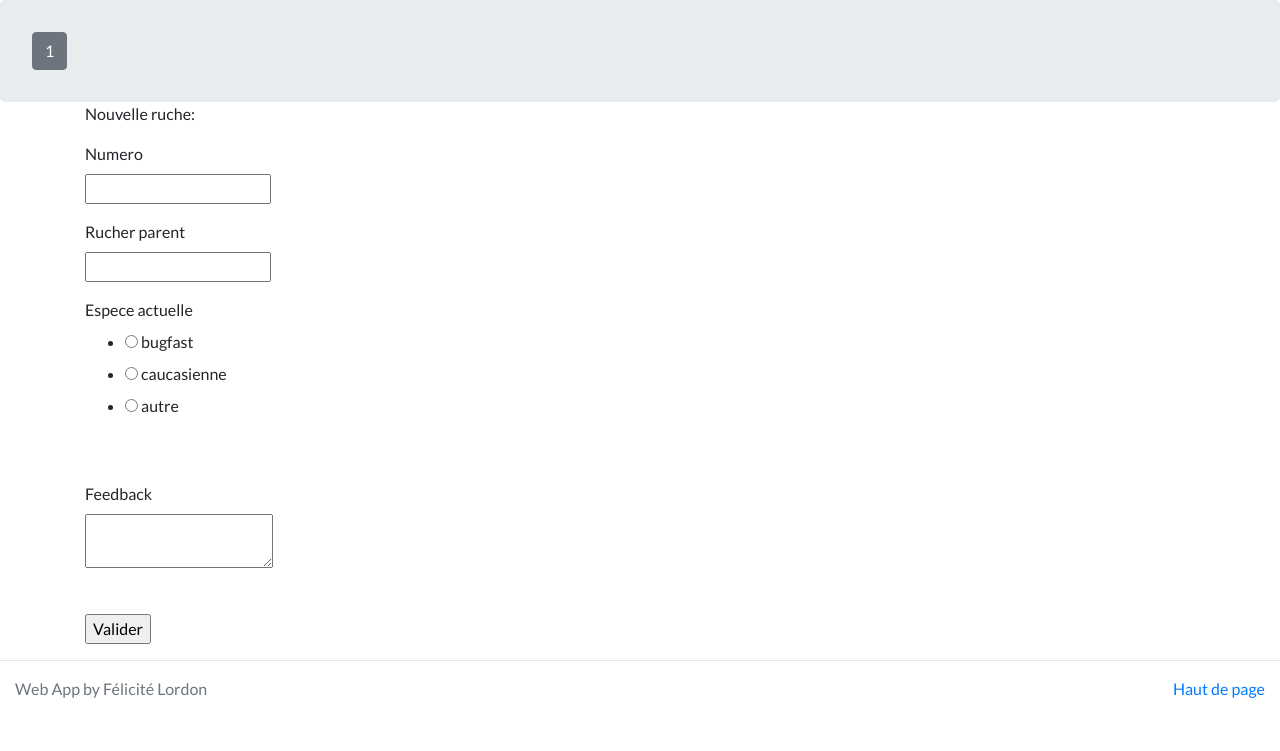
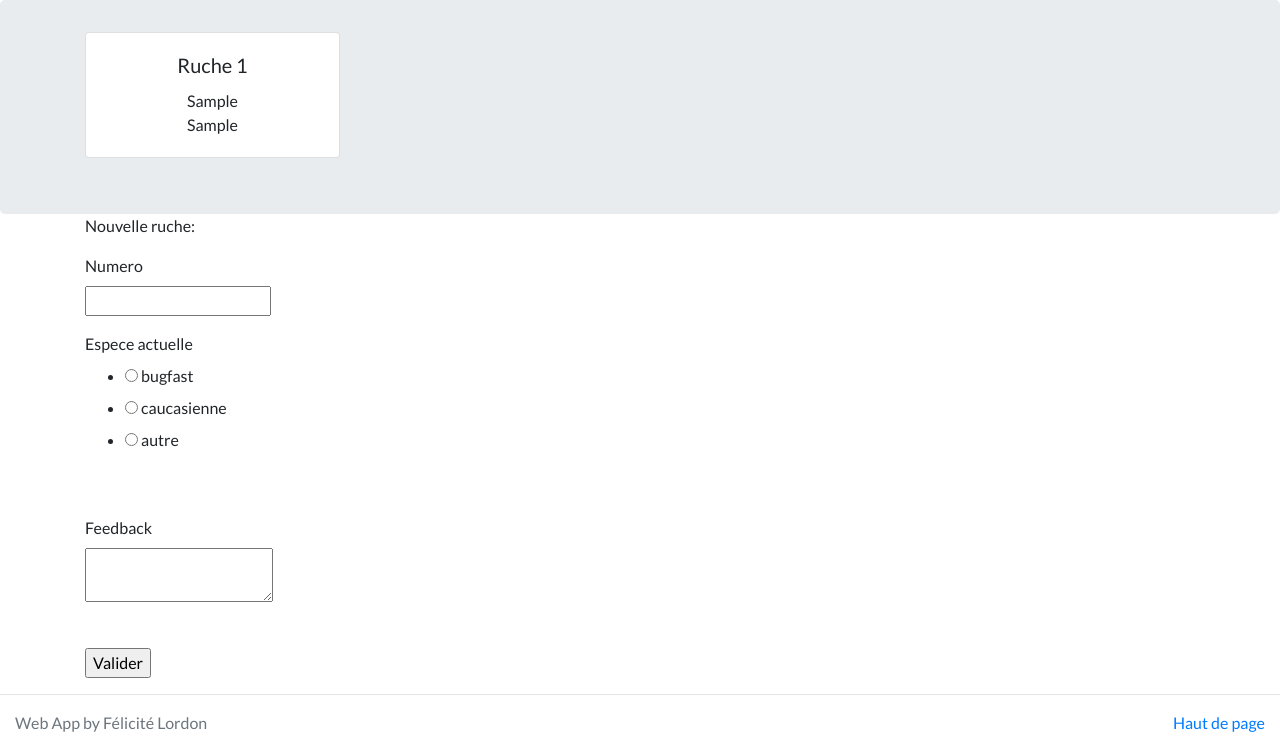
Before and after one commit to Alchemille/Rucher, a Flask app: page /rucher/1 in a window 1280 px wide. Shown: the part 56-807 px from the top of the page. Before the commit the page ends 754 px from the top, so only its background shows below. Run offline with Flask 2, Linux system fonts and the light colour scheme; tables that the repository leaves empty hold one stand-in row (values such as "Sample post"); some libraries are stand-ins or nearby versions.

Commit message:
Cards for ruches

```diff
--- a/app_pack/forms.py
+++ b/app_pack/forms.py
@@ -19,7 +19,7 @@ class RucheForm(FlaskForm):
 
     num = StringField("Numero",validators=[DataRequired()])
     breed = RadioField("Espece actuelle", choices = [('bugfast', 'bugfast'), ('caucasienne', 'caucasienne'), ('autre', 'autre')], validators=[DataRequired()])
-    rucher = StringField("Rucher parent", validators=[DataRequired()])
+    #rucher = StringField("Rucher parent", validators=[DataRequired()])
     #queen = StringField("Reine")
     feedback = TextAreaField()
     submit = SubmitField('Valider')
--- a/app_pack/models.py
+++ b/app_pack/models.py
@@ -64,7 +64,7 @@ class Rucher(db.Model):
         return URL
 
     def __repr__(self):
-        return '{} ruches à {}'.format(Ruche.query.filter_by(parent=self).count(), self.location)
+        return '{} à {}'.format(Ruche.query.filter_by(parent=self).count(), self.location)
 
 
 class Ruche(db.Model):
--- a/app_pack/routes.py
+++ b/app_pack/routes.py
@@ -19,7 +19,7 @@ from geojson import Point, Feature
 
 
 def create_position(id, title, latitude, longitude, description):
-    point = Point([latitude, longitude])
+    point = Point([longitude, latitude])
     properties = {
         "title": title,
         "description": description,
@@ -98,7 +98,7 @@ def see_rucher(id):
         db.session.add(new_ruche)
         db.session.commit()
 
-        return redirect(url_for('delete_rucher', id=id))
+        return redirect('#')
 
     return render_template('rucher.html', ruches=rucher.get_ruches(), form=form)
 
@@ -117,7 +117,7 @@ def add_ruche(rucher_id):
 
 @app.errorhandler(404)
 def page_not_found(e):
-    return render_template('404.html')
+    return render_template('404.html'), 404
 
 if __name__ == '__main__':
     app.run(reload= True, debug=True)
--- a/app_pack/templates/map.js
+++ b/app_pack/static/map.js
@@ -7,8 +7,7 @@ var map = new mapboxgl.Map({
 });
 map.on('load', function () {
 
-    var positions = {{ positions| safe
-}}
+    var positions = {{ positions | safe }}
     positions.forEach(function (marker) {
     var el = document.createElement('div');
     el.className = 'marker';
--- a/app_pack/templates/add_rucher.html
+++ b/app_pack/templates/add_rucher.html
@@ -62,8 +62,8 @@
             })
 
             map.on('click', function(e) {
-                document.getElementById("lat").value = e.lngLat.lng
-                document.getElementById("long").value = e.lngLat.lat
+                document.getElementById("long").value = e.lngLat.lng
+                document.getElementById("lat").value = e.lngLat.lat
             })
             </script>
         <p></p>
--- a/app_pack/templates/rucher.html
+++ b/app_pack/templates/rucher.html
@@ -2,14 +2,35 @@
 {% block content %}
 <div class="jumbotron">
 
-    <div class="btn-group" role="group" aria-label="Basic example">
+    <div class="container">
+        <div class="row">
 
         {% for i in ruches %}
 
-        <button type="button" class="btn btn-secondary">  {{ i.num }} </button>
+        <div class="col-md-3 mb-4">
+        <div class="card">
+            <div class="card-body text-center">
+                <h5 class="card-title"> Ruche {{ i.num }} </h5>
+
+                <p class="card-text">
+
+                {{ i.specie }}
+
+                {% if i.feedback %}
+                <br>
+                {{ i.feedback }}
+                {% endif %}
+
+                </p>
+
+
+            </div>
+        </div>
+        </div>
 
         {% endfor %}
 
+    </div>
     </div>
 
 </div>
@@ -28,12 +49,7 @@
             <span style="color: red;">[{{ error }}]</span>
             {% endfor %}
         </p>
-        <p>
-            {{ form.rucher.label }} <br> {{form.rucher}} <br>
-            {% for error in form.rucher.errors %}
-            <span style="color: red;">[{{ error }}]</span>
-            {% endfor %}
-        </p>
+
         {{ form.breed.label }} <br> {{form.breed}} <br>
         {% for error in form.breed.errors %}
         <span style="color: red;">[{{ error }}]</span>
--- a/app_pack/templates/ruchers.html
+++ b/app_pack/templates/ruchers.html
@@ -42,7 +42,7 @@
 <div class="jumbotron_feli jumbotron">
   <div class="d-flex justify-content-center align-items-center">
     <div class="border border-info" id='map' style='width: 700px; height: 500px;'></div>
-      <!-- <script src="map.js"></script> -->
+
       <script>
 
           mapboxgl.accessToken = 'pk.eyJ1IjoianNvbWEiLCJhIjoibFJmYl9JWSJ9.AUm8d76cbOvVEn2mMeG_ZA';
@@ -63,7 +63,7 @@
               new mapboxgl.Marker(el)
                   .setLngLat(marker.geometry.coordinates)
                   .setPopup(new mapboxgl.Popup({ offset: [0, -15] }) // add popups
-                  .setHTML('<h3>' + marker.properties.title + '</h3><p>' + marker.properties.description + '</p>'))
+                  .setHTML(marker.properties.description))
                   .addTo(map);
               });
           })
```
